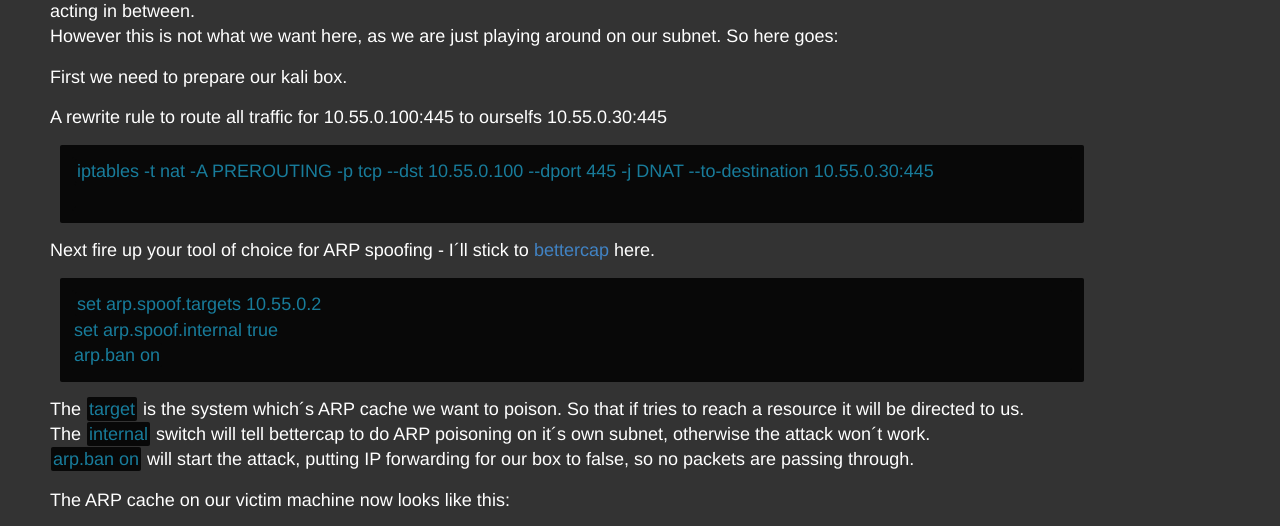
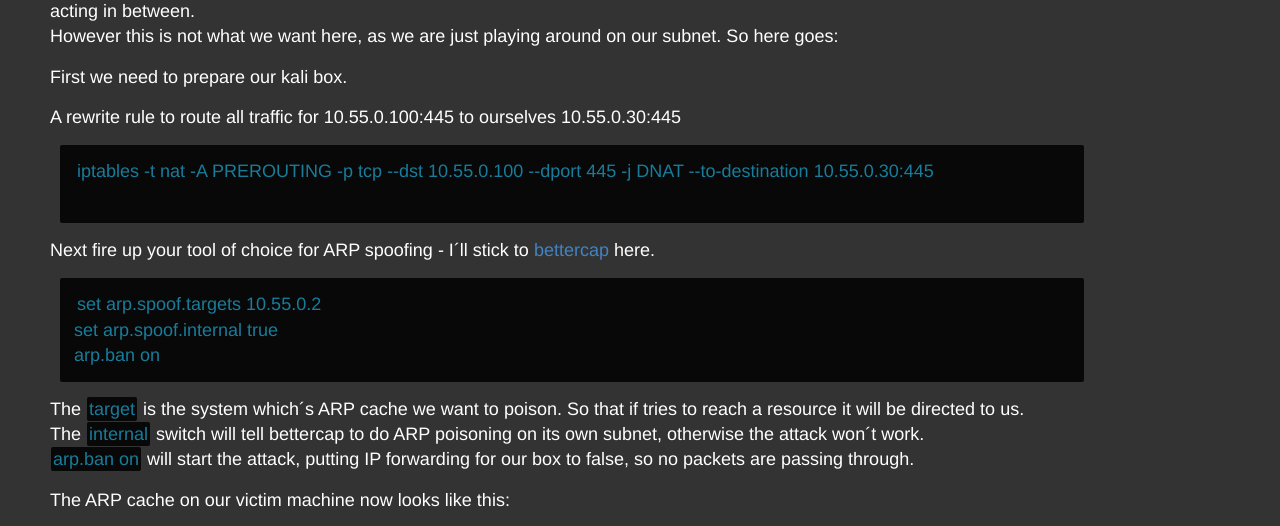
Before and after one commit to LuemmelSec/LuemmelSec.github.io, a Jekyll site: the page built from _posts/2021-02-02-Relaying-101.md, in a window 1280 px wide and 900 px high, scrolled down 9970 px. Shown: the part 153-679 px from the top of the window. Built offline with Jekyll 4.4.1, drawn with Linux system fonts in a browser that asks for light colours.

Commit message:
Update 2021-02-02-Relaying-101.md

````diff
--- a/_posts/2021-02-02-Relaying-101.md
+++ b/_posts/2021-02-02-Relaying-101.md
@@ -197,7 +197,7 @@ However this is not what we want here, as we are just playing around on our subn
 
 First we need to prepare our kali box.
 
-A rewrite rule to route all traffic for 10.55.0.100:445 to ourselfs 10.55.0.30:445
+A rewrite rule to route all traffic for 10.55.0.100:445 to ourselves 10.55.0.30:445
 
 ```
 iptables -t nat -A PREROUTING -p tcp --dst 10.55.0.100 --dport 445 -j DNAT --to-destination 10.55.0.30:445
@@ -212,7 +212,7 @@ set arp.spoof.internal true
 arp.ban on
 ```
 The ```target``` is the system which´s ARP cache we want to poison. So that if tries to reach a resource it will be directed to us.
-The ```internal``` switch will tell bettercap to do ARP poisoning on it´s own subnet, otherwise the attack won´t work.
+The ```internal``` switch will tell bettercap to do ARP poisoning on its own subnet, otherwise the attack won´t work.
 ```arp.ban on``` will start the attack, putting IP forwarding for our box to false, so no packets are passing through.
 
 The ARP cache on our victim machine now looks like this:
````
